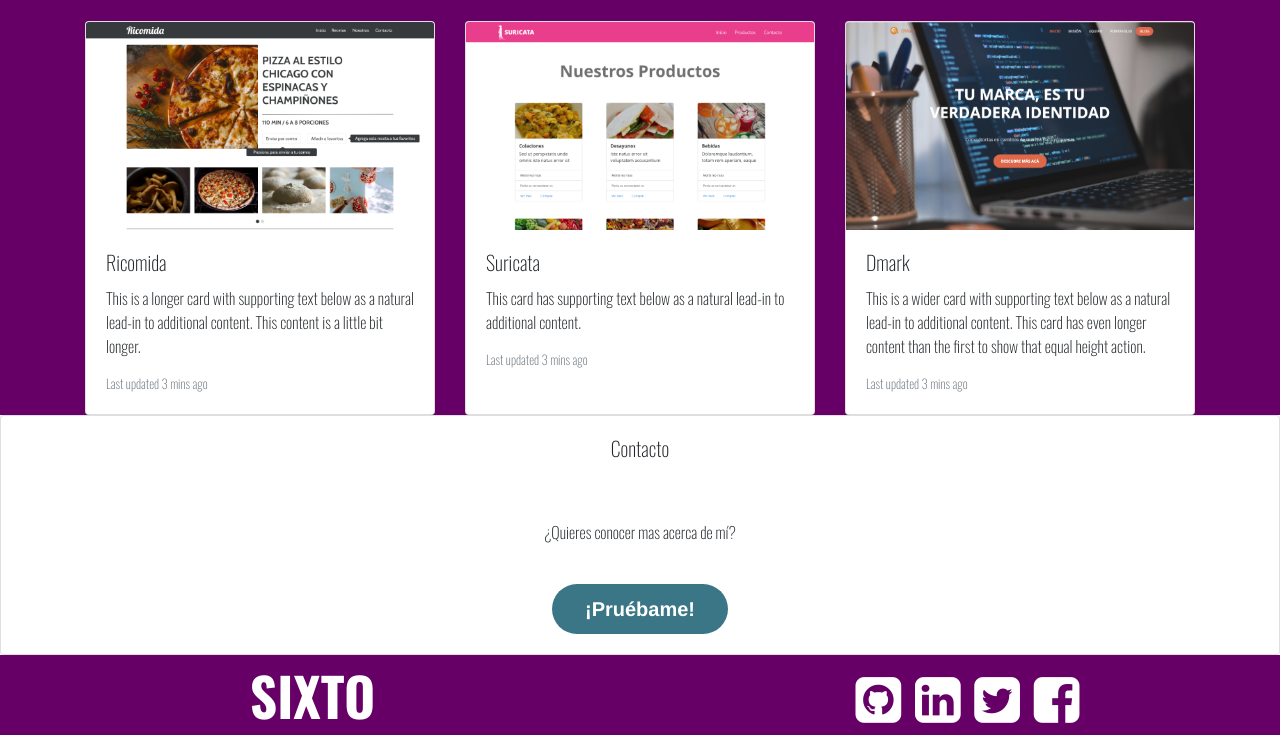
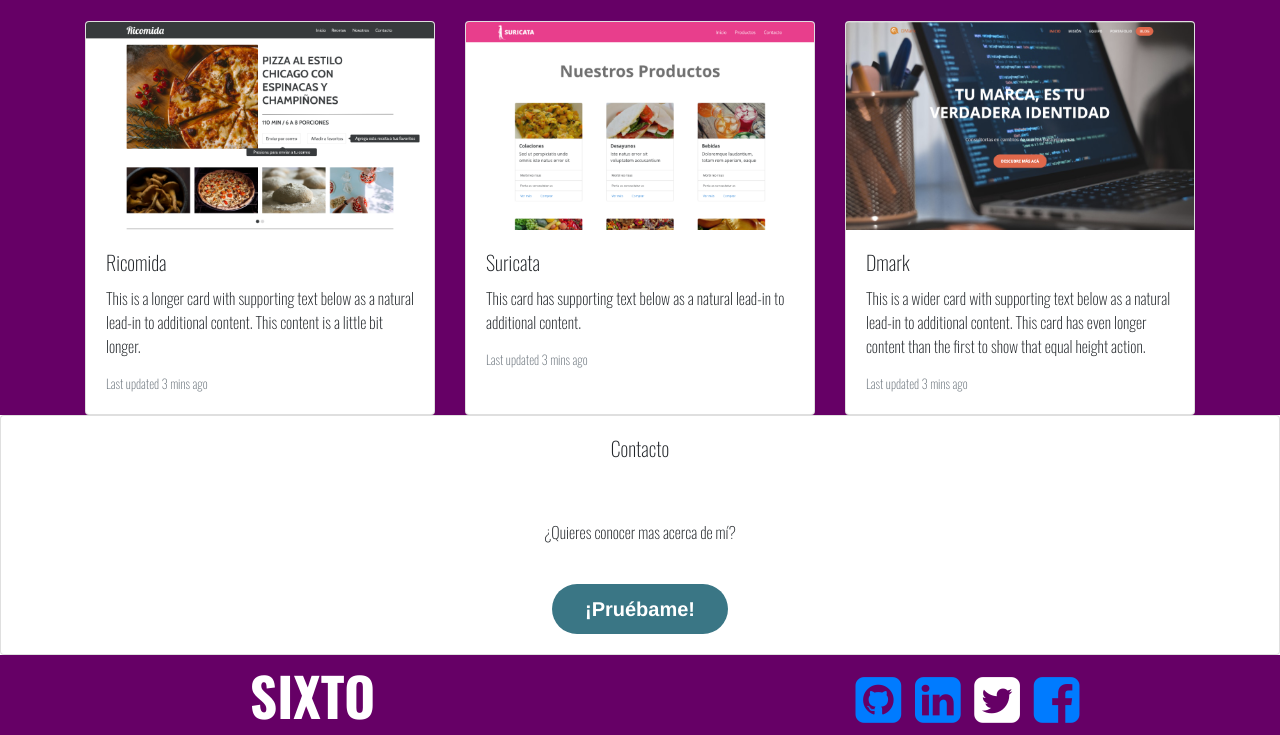
Before and after one commit to negrovariant/portafolio, a plain HTML site: page index.html in a window 1280 px wide. Shown: the part 2144-2879 px from the top of the page. Drawn offline with nearby package versions, Linux system fonts and the light colour scheme; a script that the page names is missing.

Commit message:
insercion redes sociales en font awesome

```diff
--- a/index.html
+++ b/index.html
@@ -46,7 +46,7 @@
         <hr>
         <hr>
         <br>
-        <section class="container hero "id="sobre-mi">
+        <section class="container hero " id="sobre-mi">
             <h3 class="text-center"><u>Información Personal</u></h3>
             <div class="row">
                 <div class="col-xs-12 col-md-6 text-left">
@@ -170,7 +170,7 @@
                 </div>
             </div>
         </section>
-        <div id="contacto"class="card text-center">
+        <div id="contacto" class="card text-center">
             <div class="card-body">
                 <h5 class="card-title">Contacto</h5>
                 <br>
@@ -187,10 +187,13 @@
                 <div class="row">
                     <div class="col-md-6">SIXTO</div>
                     <div class="col-md-6">
-                        <i class="fa fa-github-square" aria-hidden="true"></i>
-                        <i class="fa fa-linkedin-square" aria-hidden="true"></i>
+                        <a target="_blank" href="https://github.com/negrovariant"><i class="fa fa-github-square"
+                                aria-hidden="true"></i></a>
+                        <a target="_blank" href="https://www.linkedin.com/in/abraham-cea-torres-1374321b4/"><i
+                                class="fa fa-linkedin-square" aria-hidden="true"></i></a>
                         <i class="fa fa-twitter-square" aria-hidden="true"></i>
-                        <i class="fa fa-facebook-square" aria-hidden="true"></i>
+                        <a target="_blank" href="https://www.facebook.com/abraham.ceatorres"><i
+                                class="fa fa-facebook-square" aria-hidden="true"></i></a>
                     </div>
                 </div>
             </footer>
```
